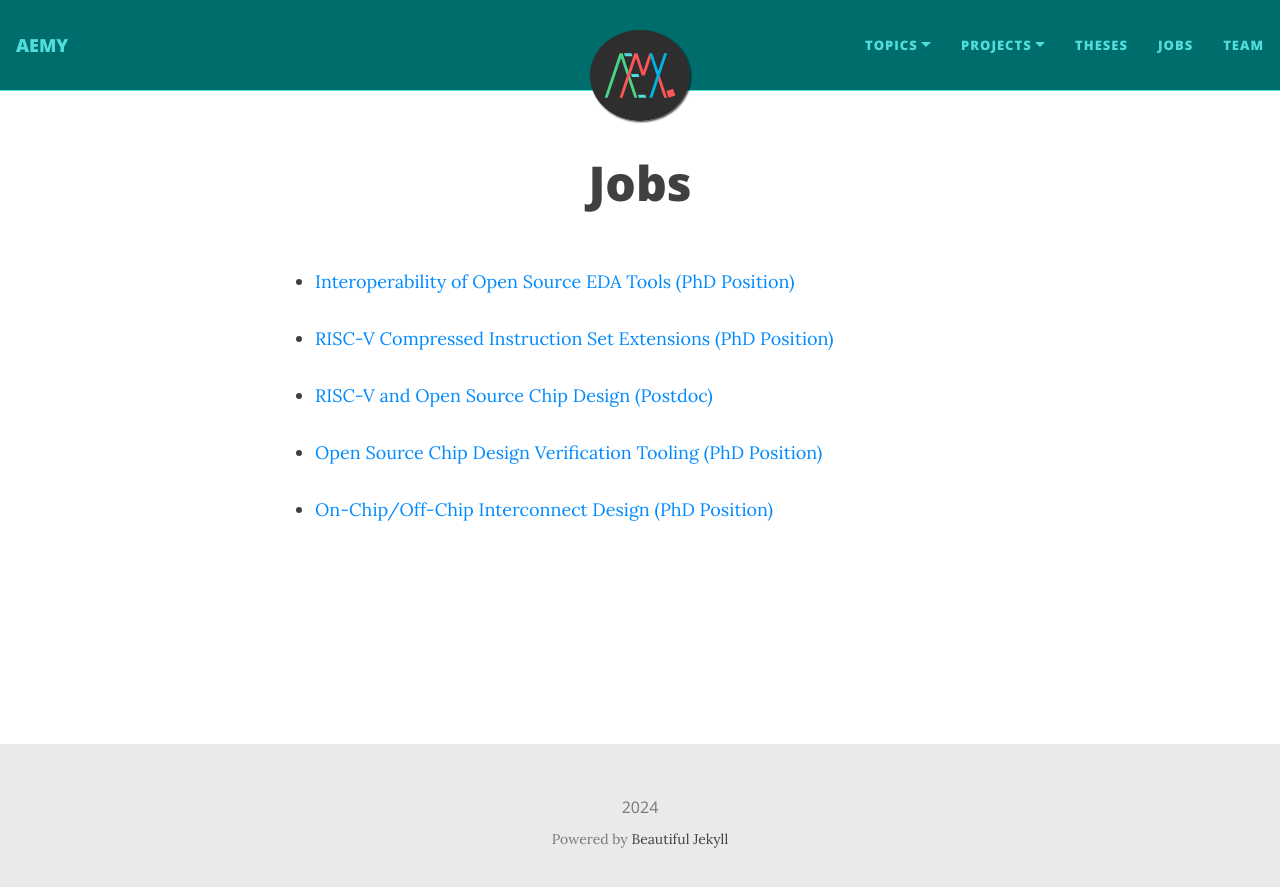
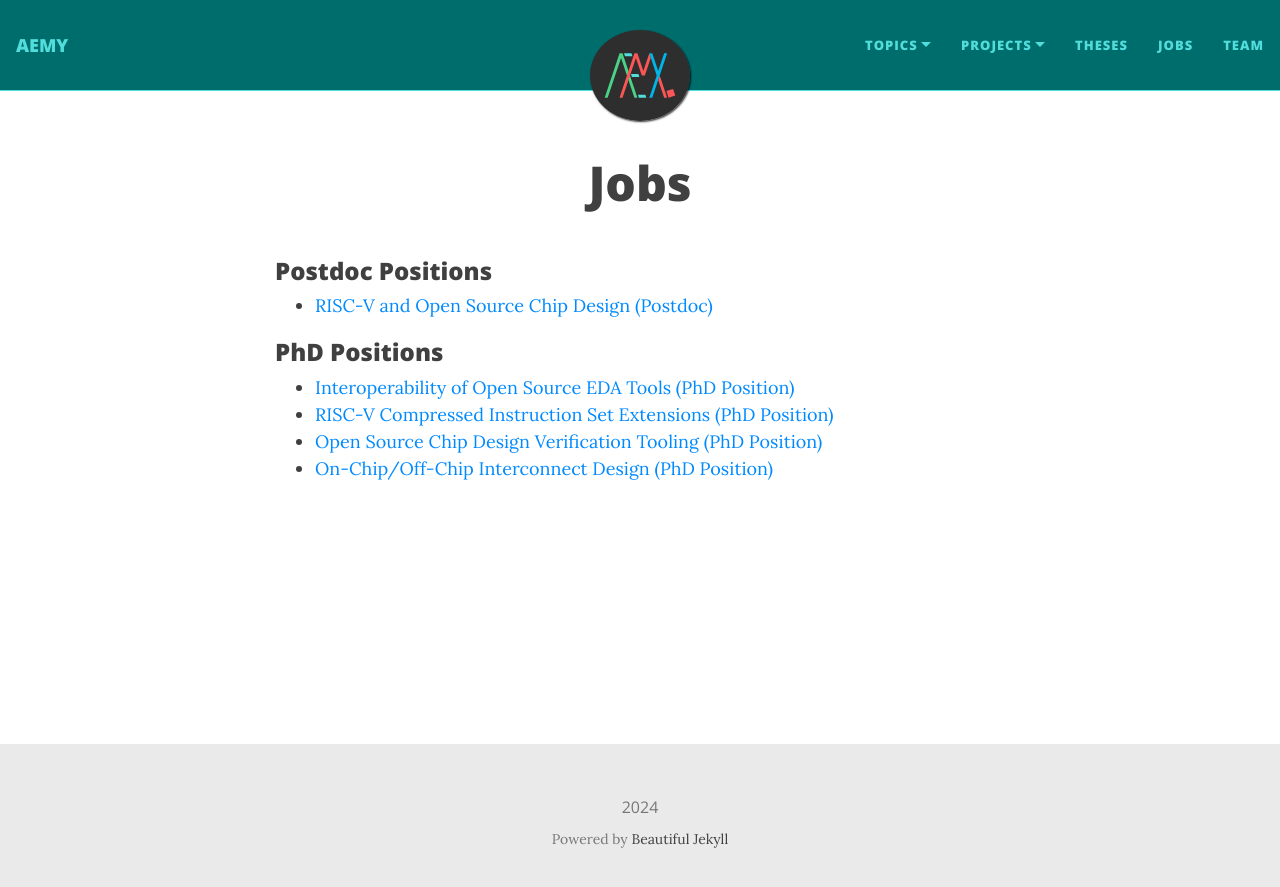
Before and after one commit to hm-aemy/hm-aemy.github.io, a Jekyll site: the page built from jobs/index.md, in a window 1280 px wide. Shown: the top 887 px of the page. Built offline with Jekyll 4.4.1, drawn with Linux system fonts in a browser that asks for light colours; nearby versions of some CDN libraries.

Commit message:
Add tags for jobs

```diff
--- a/jobs/index.md
+++ b/jobs/index.md
@@ -3,6 +3,17 @@ layout: page
 title: Jobs
 ---
 
-{% for post in site.categories.jobs %}
-- [{{ post.title }}]({{ post.url }})
-{% endfor %}
+{% assign postdoc = site.categories.jobs | where_exp: "post", "post.tags contains 'postdoc'" %}
+{% assign phd = site.categories.jobs | where_exp: "post", "post.tags contains 'phd'" %}
+
+{% if postdoc.size != 0 %}
+### Postdoc Positions
+{% for post in postdoc %}
+- [{{ post.title }}]({{ post.url }}){% endfor %}
+{% endif %}
+
+{% if phd.size != 0 %}
+### PhD Positions
+{% for post in phd %}
+- [{{ post.title }}]({{ post.url }}){% endfor %}
+{% endif %}
```
Also changed, not shown: jobs/_posts/2024-01-15-interconnect.md (+1 -0 lines), jobs/_posts/2024-01-15-ltl-circt.md (+1 -0 lines), jobs/_posts/2024-01-15-postdoc.md (+1 -0 lines), jobs/_posts/2024-01-15-riscv-compressed.md (+1 -0 lines), jobs/_posts/2024-01-15-verilator-circt.md (+1 -0 lines).
